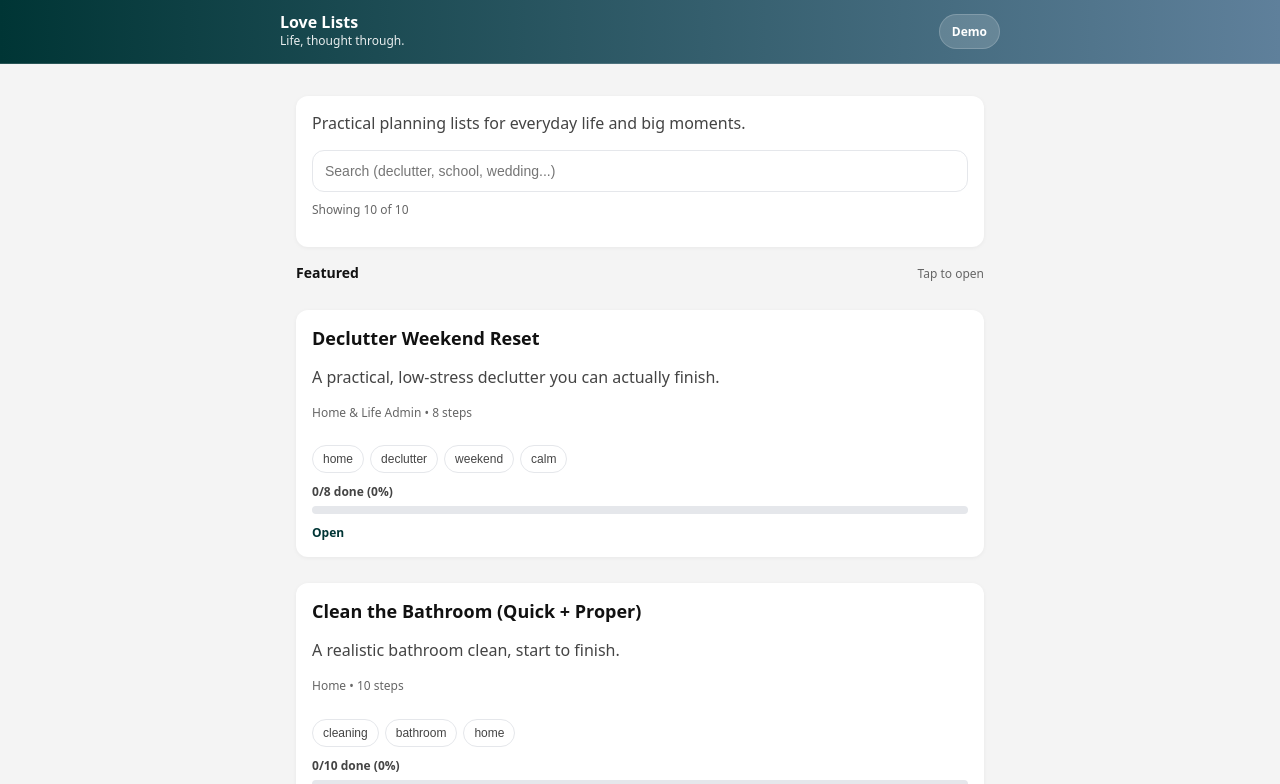
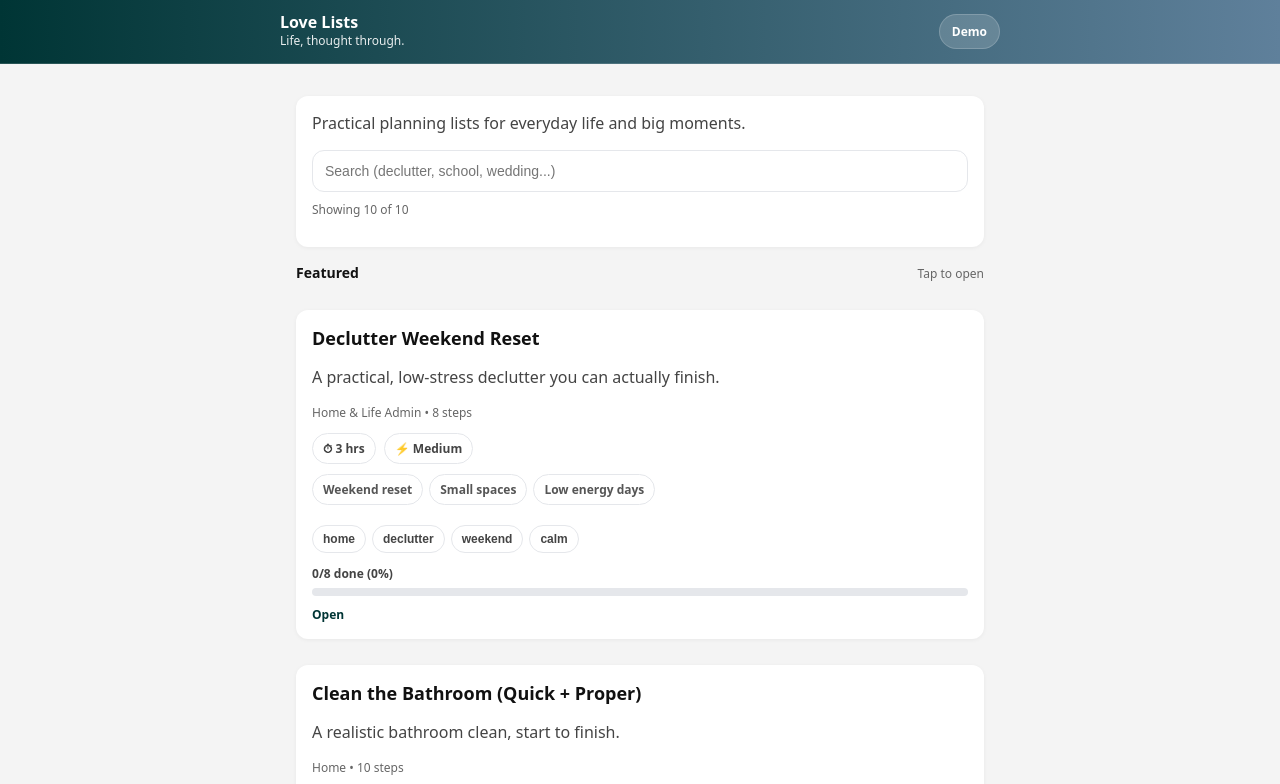
Before and after one commit to Willmacp/love-lists, a React (Vite) app: page / in a window 1280 px wide. Shown: the top 784 px of the page. Built offline with nearby package versions, Linux system fonts and the light colour scheme.

Commit message:
Update App.tsx

```diff
--- a/src/App.tsx
+++ b/src/App.tsx
@@ -1,5 +1,7 @@
 import { useEffect, useMemo, useState } from "react";
 import templates from "./templates.json";
+
+type Difficulty = "Easy" | "Medium" | "Hard";
 
 type Template = {
   id: string;
@@ -8,14 +10,22 @@ type Template = {
   category: string;
   tags: string[];
   timeMins: number;
-  difficulty: "Easy" | "Medium" | "Hard";
+  difficulty: Difficulty;
   goodFor: string[];
   steps: string[];
 };
 
-
 function storageKey(listId: string) {
   return `lovelists_progress_${listId}`;
+}
+
+function formatTime(mins: number) {
+  if (!mins || mins <= 0) return "";
+  if (mins < 60) return `${mins} mins`;
+  const hrs = Math.round((mins / 60) * 10) / 10; // 1 decimal
+  // If it’s a whole hour, don’t show .0
+  const nice = Number.isInteger(hrs) ? `${hrs}` : `${hrs}`;
+  return `${nice} hrs`;
 }
 
 /* ---------------- Header ---------------- */
@@ -47,7 +57,49 @@ function Header({
   );
 }
 
-/* ---------------- Tag Pills ---------------- */
+/* ---------------- Pills ---------------- */
+
+function SmallPill({
+  text,
+  isSelected,
+  onClick,
+  stopPropagation,
+}: {
+  text: string;
+  isSelected?: boolean;
+  onClick?: () => void;
+  stopPropagation?: boolean;
+}) {
+  const asButton = Boolean(onClick);
+  const style: React.CSSProperties = {
+    fontSize: 12,
+    padding: "6px 10px",
+    borderRadius: 999,
+    border: isSelected ? "1px solid #003535" : "1px solid #e5e7eb",
+    background: isSelected ? "rgba(0,53,53,0.08)" : "#fff",
+    color: "#444",
+    cursor: asButton ? "pointer" : "default",
+    fontWeight: isSelected ? 800 : 600,
+  };
+
+  if (!asButton) {
+    return <span style={style}>{text}</span>;
+  }
+
+  return (
+    <button
+      type="button"
+      onClick={(e) => {
+        if (stopPropagation) e.stopPropagation();
+        onClick?.();
+      }}
+      style={style}
+      aria-pressed={Boolean(isSelected)}
+    >
+      {text}
+    </button>
+  );
+}
 
 function TagPills({
   tags,
@@ -62,33 +114,40 @@ function TagPills({
     <div style={{ display: "flex", flexWrap: "wrap", gap: 6, marginTop: 8 }}>
       {tags.slice(0, 8).map((tag) => {
         const isSelected = selectedTag.toLowerCase() === tag.toLowerCase();
-
         return (
-          <button
+          <SmallPill
             key={tag}
-            type="button"
-            onClick={(e) => {
-              e.stopPropagation();
-              onTagClick(tag);
-            }}
-            aria-pressed={isSelected}
-            style={{
-              fontSize: 12,
-              padding: "6px 10px",
-              borderRadius: 999,
-              border: isSelected
-                ? "1px solid #003535"
-                : "1px solid #e5e7eb",
-              background: isSelected ? "rgba(0,53,53,0.08)" : "#fff",
-              color: "#444",
-              cursor: "pointer",
-              fontWeight: isSelected ? 700 : 500,
-            }}
-          >
-            {tag}
-          </button>
+            text={tag}
+            isSelected={isSelected}
+            onClick={() => onTagClick(tag)}
+            stopPropagation
+          />
         );
       })}
+    </div>
+  );
+}
+
+function GoodForPills({ items }: { items: string[] }) {
+  if (!items?.length) return null;
+  return (
+    <div style={{ display: "flex", flexWrap: "wrap", gap: 6, marginTop: 10 }}>
+      {items.slice(0, 4).map((x) => (
+        <span
+          key={x}
+          style={{
+            fontSize: 12,
+            padding: "6px 10px",
+            borderRadius: 999,
+            border: "1px solid #e5e7eb",
+            background: "#fff",
+            color: "#555",
+            fontWeight: 600,
+          }}
+        >
+          {x}
+        </span>
+      ))}
     </div>
   );
 }
@@ -120,6 +179,8 @@ function ListCard({
   const total = l.steps.length;
   const pct = total ? Math.round((done / total) * 100) : 0;
 
+  const timeLabel = formatTime(l.timeMins);
+
   return (
     <div
       className="card"
@@ -135,15 +196,18 @@ function ListCard({
         {l.category} • {l.steps.length} steps
       </p>
 
-      <TagPills
-        tags={l.tags}
-        selectedTag={selectedTag}
-        onTagClick={onTagClick}
-      />
+      <div style={{ display: "flex", gap: 8, flexWrap: "wrap", marginTop: 8 }}>
+        {timeLabel ? <SmallPill text={`⏱ ${timeLabel}`} /> : null}
+        {l.difficulty ? <SmallPill text={`⚡ ${l.difficulty}`} /> : null}
+      </div>
+
+      <GoodForPills items={l.goodFor} />
+
+      <TagPills tags={l.tags} selectedTag={selectedTag} onTagClick={onTagClick} />
 
       {/* Mini progress on the card */}
-      <div style={{ marginTop: 10 }}>
-        <div style={{ fontSize: 12, color: "#444", fontWeight: 700 }}>
+      <div style={{ marginTop: 12 }}>
+        <div style={{ fontSize: 12, color: "#444", fontWeight: 800 }}>
           {done}/{total} done ({pct}%)
         </div>
         <div
@@ -170,7 +234,6 @@ function ListCard({
   );
 }
 
-
 /* ---------------- App ---------------- */
 
 export default function App() {
@@ -192,9 +255,9 @@ export default function App() {
     return lists.filter((l) => {
       const matchesQuery = !q
         ? true
-        : `${l.title} ${l.description} ${l.category} ${l.tags.join(
-            " "
-          )}`.toLowerCase().includes(q);
+        : `${l.title} ${l.description} ${l.category} ${l.tags.join(" ")} ${
+            l.goodFor?.join(" ") ?? ""
+          }`.toLowerCase().includes(q);
 
       const matchesTag = !tag
         ? true
@@ -204,7 +267,7 @@ export default function App() {
     });
   }, [query, selectedTag, lists]);
 
-  const featured = lists.slice(0, 2);
+  const featured = lists.slice(0, 3);
 
   /* -------- Checklist state -------- */
 
@@ -227,6 +290,12 @@ export default function App() {
     if (!active) return;
     localStorage.setItem(storageKey(active.id), JSON.stringify(checked));
   }, [checked, active?.id]);
+
+  function toggleTag(tag: string) {
+    setSelectedTag((prev) =>
+      prev.toLowerCase() === tag.toLowerCase() ? "" : tag
+    );
+  }
 
   function toggleStep(i: number) {
     setChecked((prev) => {
@@ -302,11 +371,7 @@ export default function App() {
                 l={l}
                 selectedTag={selectedTag}
                 onOpen={setActiveId}
-                onTagClick={(tag) =>
-                  setSelectedTag((prev) =>
-                    prev.toLowerCase() === tag.toLowerCase() ? "" : tag
-                  )
-                }
+                onTagClick={toggleTag}
               />
             ))}
           </div>
@@ -323,11 +388,7 @@ export default function App() {
                 l={l}
                 selectedTag={selectedTag}
                 onOpen={setActiveId}
-                onTagClick={(tag) =>
-                  setSelectedTag((prev) =>
-                    prev.toLowerCase() === tag.toLowerCase() ? "" : tag
-                  )
-                }
+                onTagClick={toggleTag}
               />
             ))}
           </div>
@@ -341,6 +402,7 @@ export default function App() {
   const done = checked.filter(Boolean).length;
   const total = active.steps.length;
   const pct = total ? Math.round((done / total) * 100) : 0;
+  const timeLabel = formatTime(active.timeMins);
 
   return (
     <>
@@ -356,6 +418,13 @@ export default function App() {
           <p>{active.description}</p>
 
           <p style={{ fontSize: 12, color: "#666" }}>{active.category}</p>
+
+          <div style={{ display: "flex", gap: 8, flexWrap: "wrap", marginTop: 8 }}>
+            {timeLabel ? <SmallPill text={`⏱ ${timeLabel}`} /> : null}
+            {active.difficulty ? <SmallPill text={`⚡ ${active.difficulty}`} /> : null}
+          </div>
+
+          <GoodForPills items={active.goodFor} />
 
           <TagPills
             tags={active.tags}
```
